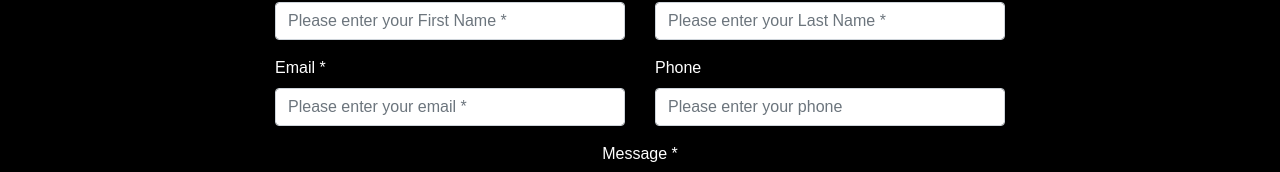
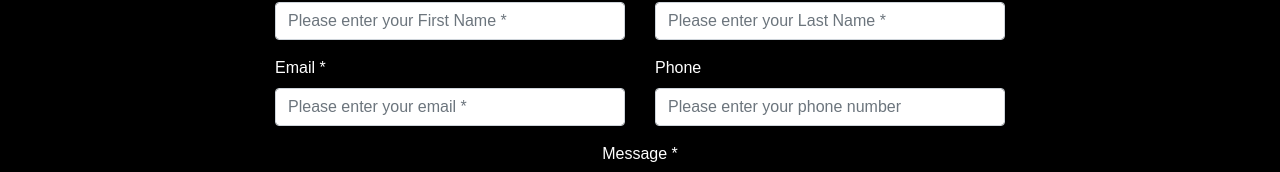
Before and after one commit to A-Powell/portfolio, a React (Create React App) app: page / in a window 1280 px wide. Shown: the part 3196-3368 px from the top of the page. Built offline with nearby package versions, Linux system fonts and the light colour scheme.

Commit message:
small update to contact form

```diff
--- a/src/components/contact/Contact.js
+++ b/src/components/contact/Contact.js
@@ -82,7 +82,7 @@ const Contact = () => {
                                 <div className="col-md-6">
                                     <div className="form-group">
                                         <label for="form_phone">Phone</label>
-                                        <input id="form_phone" type="tel" name="phone" className="form-control" onChange={handleChanges} value={form.phone} placeholder="Please enter your phone" />
+                                        <input id="form_phone" type="tel" name="phone" className="form-control" onChange={handleChanges} value={form.phone} placeholder="Please enter your phone number" />
 
                                     </div>
                                 </div>
```
